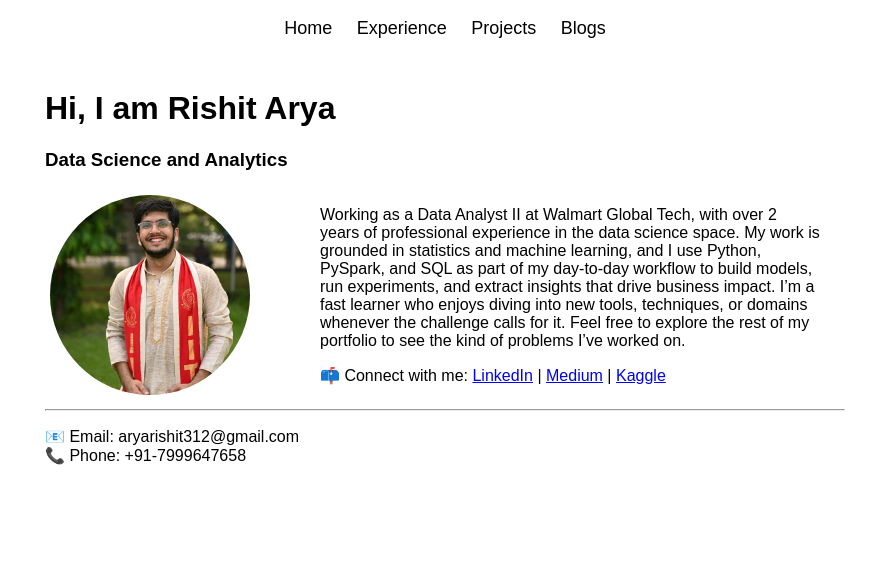
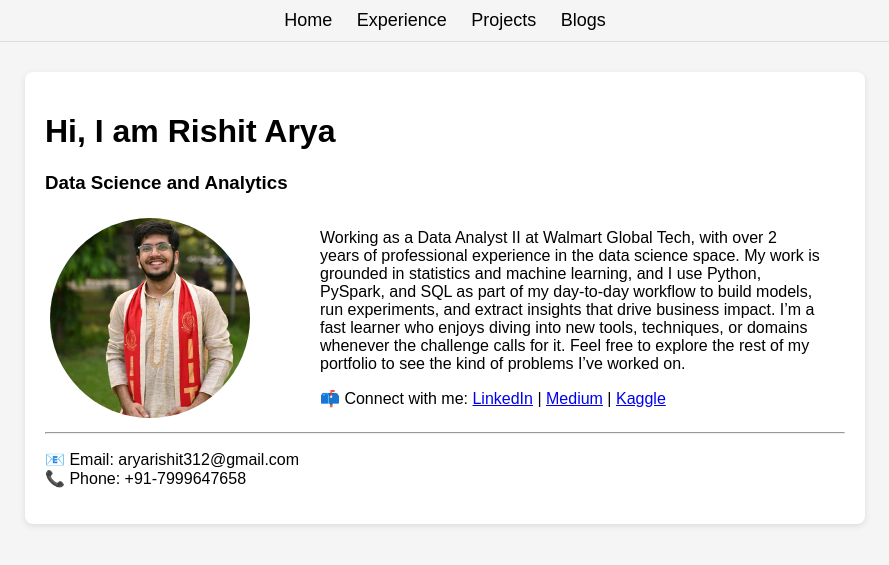
Before and after one commit to rishitarya/rishitarya.github.io, a Jekyll site: the page built from index.md, in a window 1280 px wide. Shown: the top 565 px of the page, without its empty margins (195-1084 px from the left). Built offline with Jekyll 4.4.1, drawn with Linux system fonts in a browser that asks for light colours.

Commit message:
Enhance layout styles for better UI design

```diff
--- a/_layouts/default.html
+++ b/_layouts/default.html
@@ -5,11 +5,43 @@
     <meta name="viewport" content="width=device-width, initial-scale=1.0">
     <title>{{ page.title }}</title>
     <style>
-        body { font-family: Arial, sans-serif; }
-        nav { background: #ffffff; padding: 10px; text-align: center; }
-        nav a { color: black; margin: 10px; text-decoration: none; font-size: 18px; }
-        nav a:active { border-bottom: 3px solid blue; }
-        .container { max-width: 800px; margin: auto; padding: 20px; }
+        body {
+            font-family: Arial, sans-serif;
+            background-color: #f5f5f5; /* grey background */
+            color: #000;
+            margin: 0;
+        }
+
+        nav {
+            background: #f5f5f5; /* same grey as body */
+            padding: 10px;
+            text-align: center;
+            border-bottom: 1px solid #ddd; /* subtle divider */
+        }
+
+        nav a {
+            color: black;
+            margin: 10px;
+            text-decoration: none;
+            font-size: 18px;
+        }
+
+        nav a:hover {
+            text-decoration: underline; /* small hover cue */
+        }
+
+        nav a:active {
+            border-bottom: 3px solid blue;
+        }
+
+        .container {
+            max-width: 800px;
+            margin: 30px auto;
+            padding: 20px;
+            background: white; /* white content box */
+            border-radius: 8px;
+            box-shadow: 0 2px 6px rgba(0,0,0,0.1);
+        }
     </style>
 </head>
 <body>
@@ -19,7 +51,7 @@
         <a href="/projects" class="{% if page.url == '/projects/' %}active{% endif %}">Projects</a>
         <a href="/blogs" class="{% if page.url == '/blogs/' %}active{% endif %}">Blogs</a>
     </nav>
-    </nav>
+
     <div class="container">
         {{ content }}
     </div>
```
